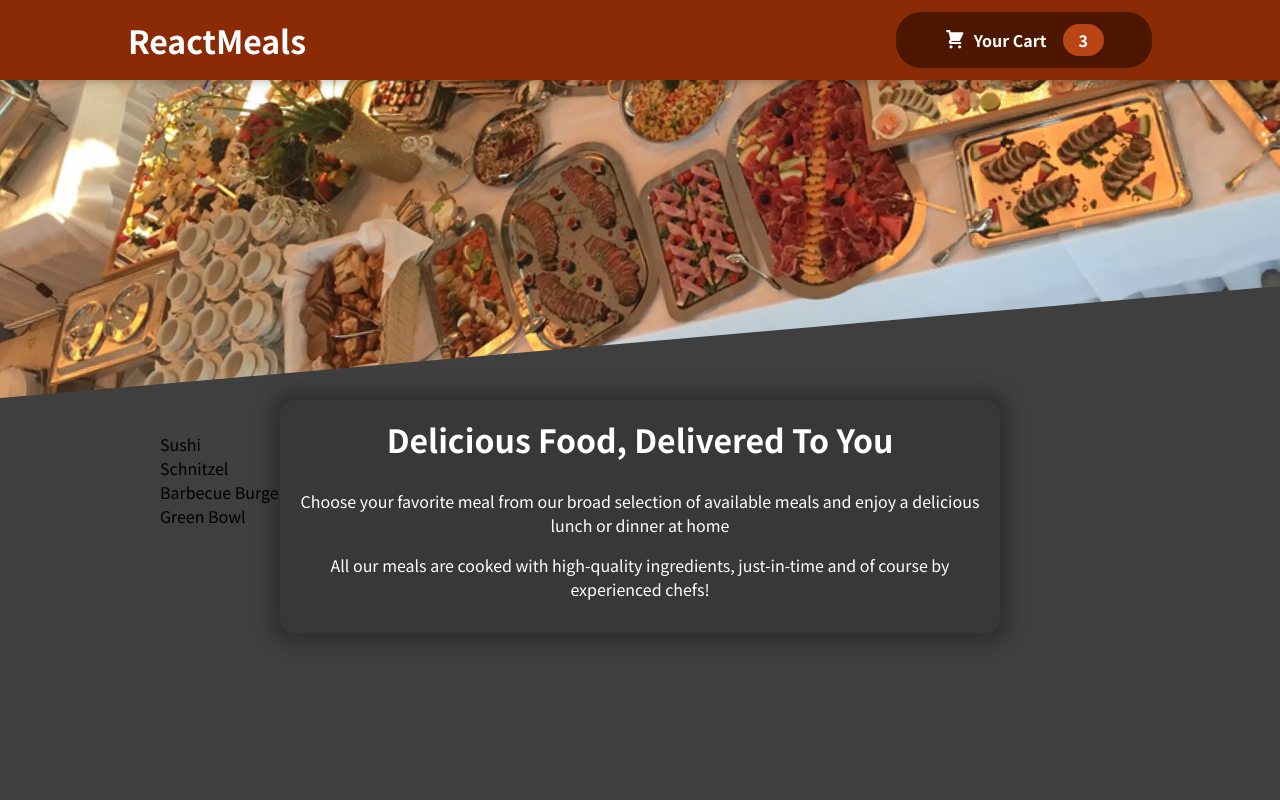
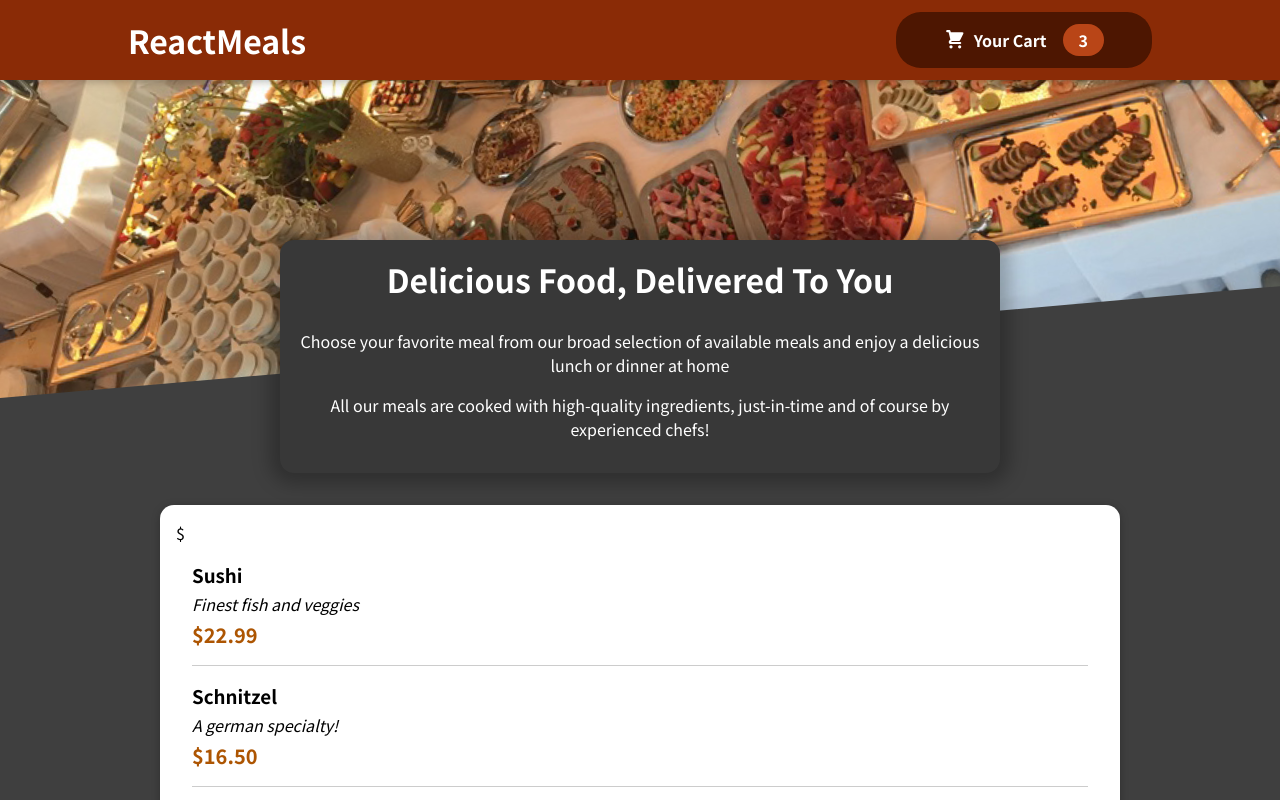
Before and after one commit to HaileyChen7/Food-Order-App, a JavaScript app: page / in a window 1280 px wide. Shown: the top 800 px of the page. Built offline with nearby package versions, Linux system fonts and the light colour scheme.

Commit message:
add and display individual meal items

```diff
--- a/src/components/Meals/AvailableMeals.js
+++ b/src/components/Meals/AvailableMeals.js
@@ -1,4 +1,6 @@
 import classes from "./AvailableMeals.module.css";
+import MealItem from "../Meals/MealItem/MealItem";
+import Card from "../UI/Card";
 
 const DUMMY_MEALS = [
   {
@@ -28,10 +30,19 @@
 ];
 
 const AvailableMeals = () => {
-  const dummyMeals = DUMMY_MEALS.map((meal) => <li>{meal.name}</li>);
+  const dummyMeals = DUMMY_MEALS.map((meal) => (
+    <MealItem
+      key={meal.id}
+      name={meal.name}
+      description={meal.description}
+      price={meal.price}
+    />
+  ));
   return (
     <section className={classes.meals}>
-      <ul>{dummyMeals}</ul>
+      <Card>
+        <ul>{dummyMeals}</ul>
+      </Card>
     </section>
   );
 };
--- a/src/components/Meals/MealItem/MealItem.js
+++ b/src/components/Meals/MealItem/MealItem.js
@@ -0,0 +1,16 @@
+import classes from "./MealItem.module.css";
+
+const MealItem = (props) => {
+  const price = `$${props.price.toFixed(2)}`;
+  return (
+    <li className={classes.meal}>
+      <div>
+        <h3>{props.name}</h3>
+        <div className={classes.description}>{props.description}</div>
+        <div className={classes.price}>{price}</div>
+      </div>
+    </li>
+  );
+};
+
+export default MealItem;
--- a/src/components/Meals/Meals.js
+++ b/src/components/Meals/Meals.js
@@ -4,8 +4,8 @@
 const Meals = () => {
   return (
     <>
+      <MealsSummary />
       <AvailableMeals />
-      <MealsSummary />
     </>
   );
 };
--- a/src/components/UI/Card.js
+++ b/src/components/UI/Card.js
@@ -7,3 +7,5 @@
     </div>
   );
 };
+
+export default Card;
```
